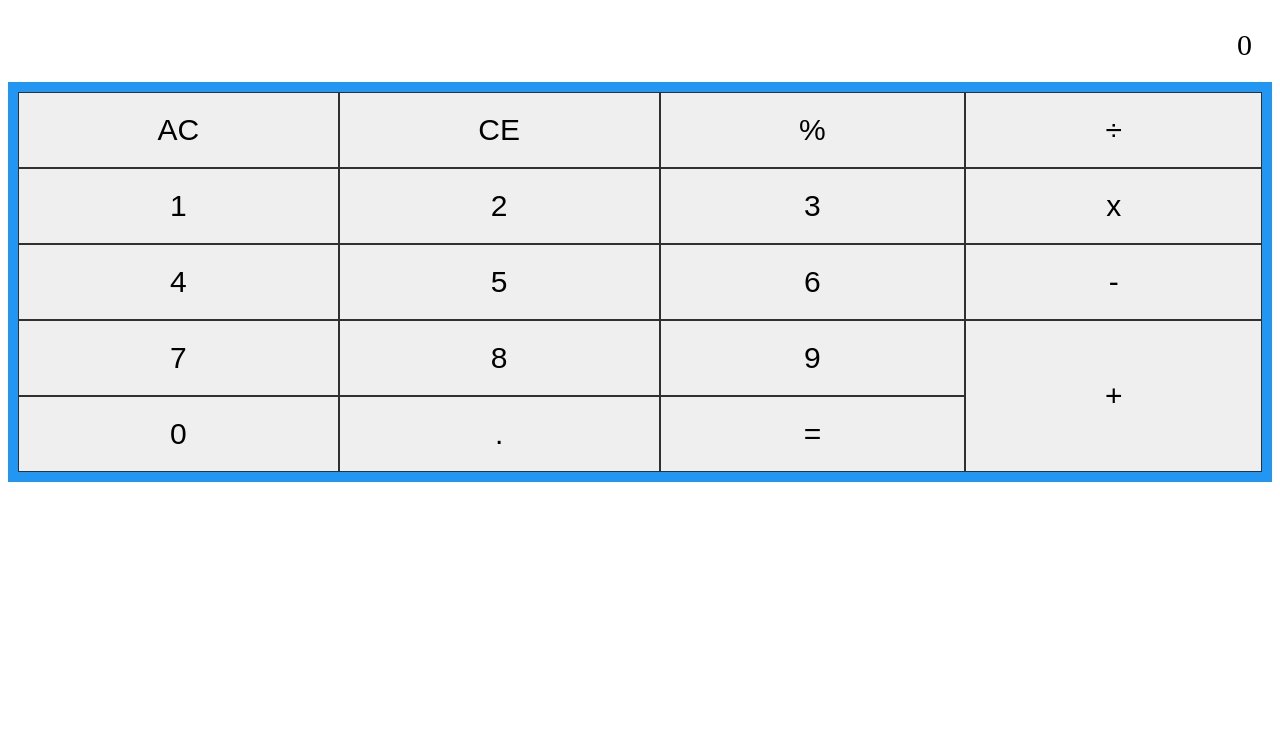
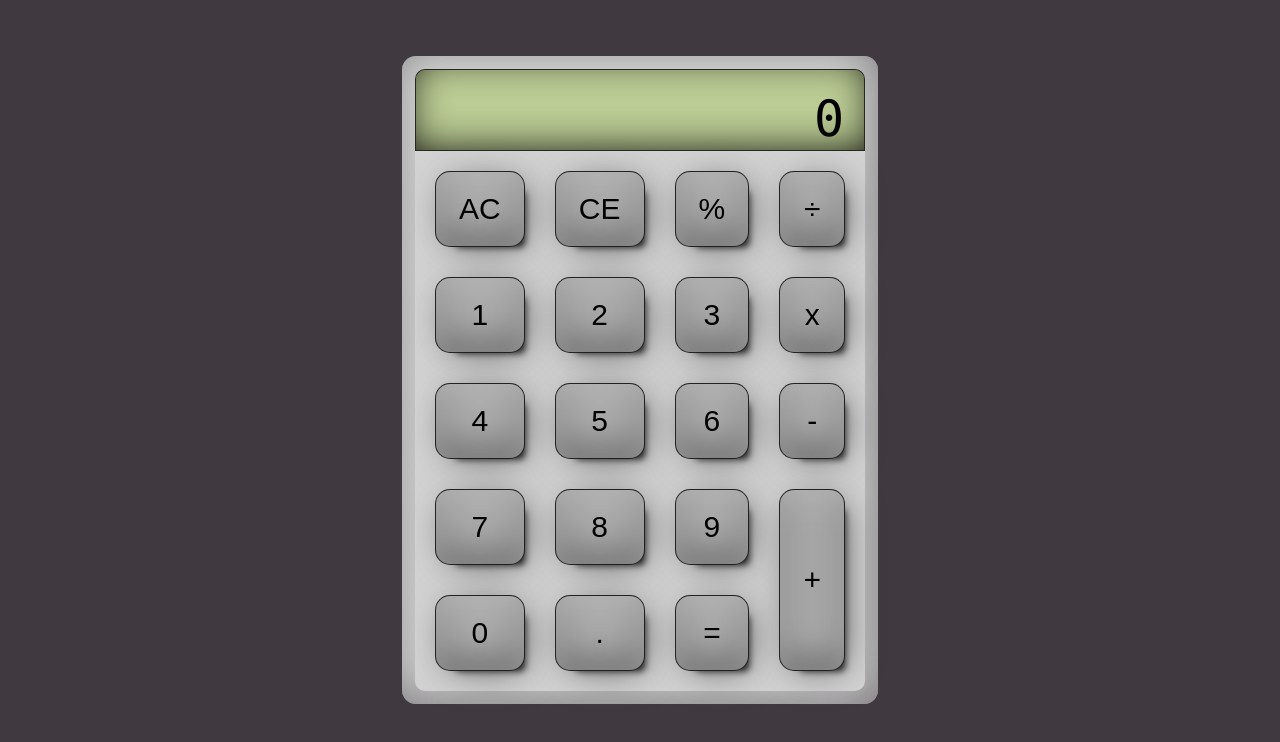
Before and after one commit to sepruda/Calculator, a plain HTML site: page index.html in a window 1280 px wide. Drawn offline with Linux system fonts and the light colour scheme.

Commit message:
Added styling

```diff
--- a/mystyles/styles.css
+++ b/mystyles/styles.css
@@ -1,15 +1,50 @@
+
+body {
+	background-color: #403a40;
+	padding-top: 3em;
+}
+.calculator {
+	max-width: 450px;
+	border-radius: 14px;
+	margin: auto;
+	background-color: lightgrey;
+	padding: 13px;
+	box-shadow:
+		inset -6px -8px 50px -6px rgba(89,86,89,0.75);
+}
+
+.calculator-display {
+	background-color: #bccd95;
+	border: 1px solid rgba(0, 0, 0, 0.8);
+	font-family: 'Consolas', monospace;
+	border-top-left-radius: 10px;
+	border-top-right-radius: 10px;
+	height: 40px;
+	box-shadow: inset 0px -7px 42px -10px rgba(3,0,3,1);
+
+}
+
 .calculator-keys {
 	display: grid;
+	grid-gap: 30px;
 	grid-template-columns: auto auto auto auto;
-	background-color: #2196F3;
-  	padding: 10px;
+	background-color: lightgrey;
+  	padding: 20px;
+  	border-bottom-left-radius: 10px;
+  	border-bottom-right-radius: 10px;
 }
 .calculator-keys button  {
-	background-color: rgba(255, 255, 255,¨0.8);
+	background-color: darkgrey;
   	border: 1px solid rgba(0, 0, 0, 0.8);
+  	border-radius: 15px;
   	padding: 20px;
   	font-size: 30px;
   	text-align: center;
+  	box-shadow:
+  		inset 0px 4px 31px 1px rgba(250,250,250,0.60),
+  		inset 0px -7px 42px -10px rgba(3,0,3,1),
+  		6px 5px 38px -9px rgba(77,75,77,1),
+  		10px 10px 7px -10px rgba(5,5,5,1);
 }
 .key--operator-add {
 	grid-row-start: 6;
@@ -19,6 +54,6 @@
 }
 .calculator-display {
 	padding: 20px;
-  	font-size: 30px;
+  	font-size: 50px;
   	text-align: right;
 }
```
Also changed, not shown: 1 other file.
